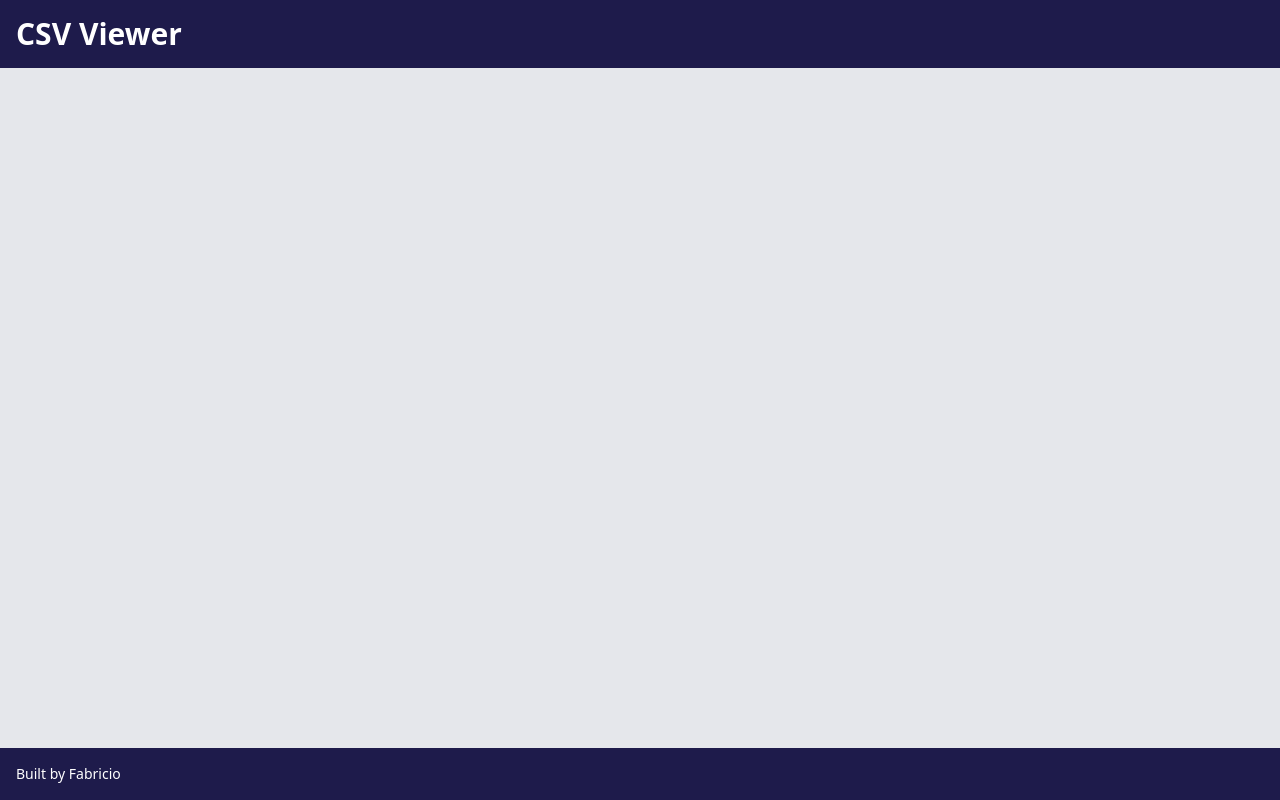
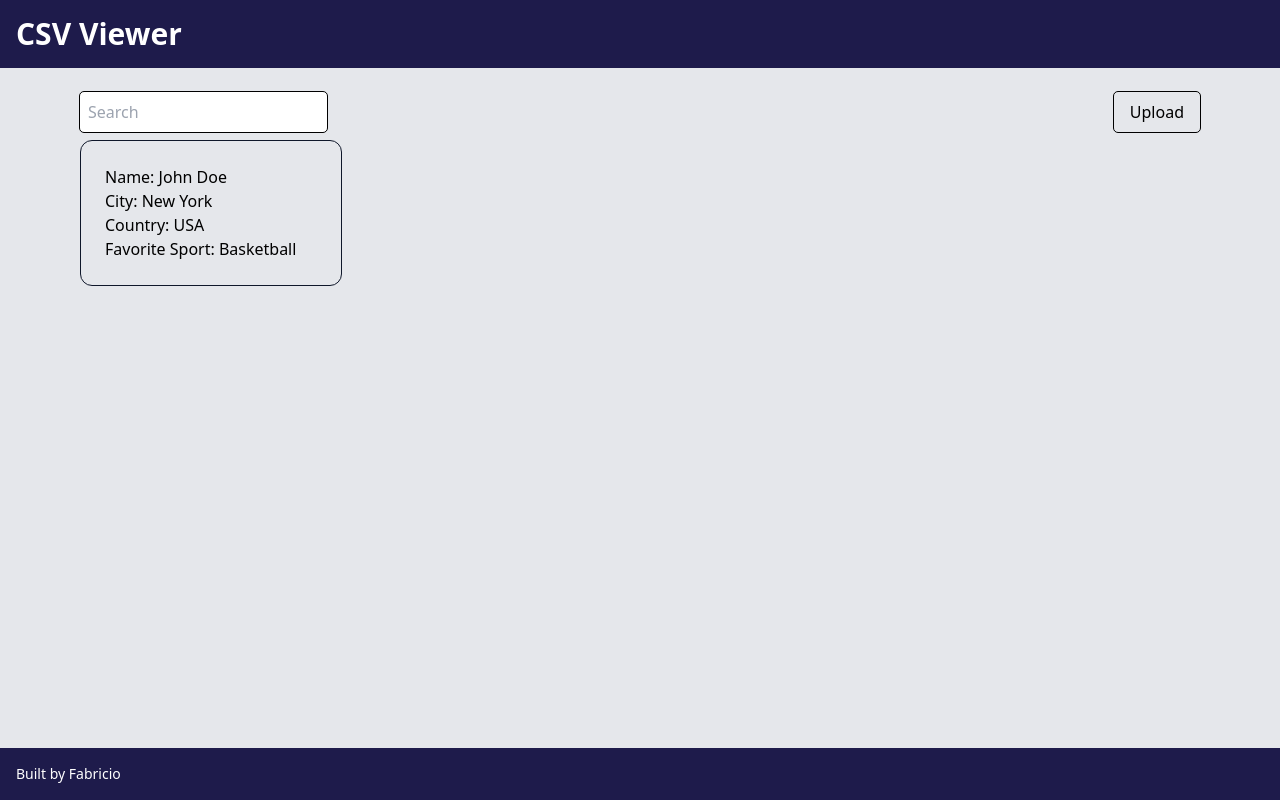
Before and after one commit to fabriciored/csv-viewer, a React (Vite) app in the folder frontend/: page / in a window 1280 px wide. Built offline with nearby package versions, Linux system fonts and the light colour scheme.

Commit message:
feat: data view component

```diff
--- a/frontend/src/App.tsx
+++ b/frontend/src/App.tsx
@@ -1,3 +1,4 @@
+import Dataview from "./components/dataview"
 import Layout from "./layout"
 import MainPage from "./pages/main"
 
@@ -5,6 +6,7 @@ function App() {
   return (
     <Layout>
     <MainPage>
+      <Dataview/>
     </MainPage>
     </Layout>
   )
--- /dev/null
+++ b/frontend/src/components/dataview/datagrid/index.tsx
@@ -0,0 +1,28 @@
+import Card from '../../card'
+import { User } from '../../../entities/user'
+
+interface DatagridProps {
+  data: Array<User>
+}
+
+function Datagrid(props: DatagridProps) {
+  return (
+    <div className='grid grid-cols-4 gap-6 w-full'>
+      {props.data.map((user => {
+        return (
+          <Card
+            key={user.id}
+            name={user.name}
+            city={user.city}
+            country={user.country}
+            favoriteSport={user.favoriteSport}
+          />
+        )
+      })
+    )}
+
+    </div>
+  )
+}
+
+export default Datagrid
--- /dev/null
+++ b/frontend/src/components/dataview/index.tsx
@@ -0,0 +1,81 @@
+import { ChangeEvent, useEffect, useState } from "react";
+import Datagrid from "./datagrid";
+
+function Dataview() {
+  const [data, setData] = useState([
+    {
+      id: `1`,
+      name: `John Doe`,
+      city: `New York`,
+      country: `USA`,
+      favoriteSport: `Basketball`,
+    },
+  ]);
+
+  const [searchQuery, setSearchQuery] = useState("");
+
+  const handleFileChange = (event: ChangeEvent<HTMLInputElement>) => {
+    if (event.target.files && (event.target.files?.length as number) > 0) {
+      const file = event.target.files[0] as File;
+      console.log(file.type);
+      if (file.type !== "text/csv") {
+        alert("Only CSV files are allowed.");
+        return;
+      }
+      setShowFileInput(false);
+      alert(`Selected file: ${file.name}`);
+    }
+  };
+
+  const [showFileInput, setShowFileInput] = useState(false);
+
+  const handleSearchQueryUpdate = (event: ChangeEvent<HTMLInputElement>) => {
+    const inputValue = event.target.value;
+    setSearchQuery(inputValue);
+  };
+
+  useEffect(() => {}, [searchQuery, data]);
+
+  return (
+    <div className="min-w-full px-20">
+      <div className="w-full my-2 flex justify-between">
+        <input
+          className="outline outline-1 p-2 rounded"
+          type="text"
+          placeholder="Search"
+          onChange={handleSearchQueryUpdate}
+        />
+        <button
+          onClick={() => {
+            setData([]);
+            setShowFileInput(!showFileInput);
+          }}
+          className={
+            !showFileInput
+              ? "outline outline-1 py-2 px-4 rounded duration-300"
+              : "outline outline-1 py-2 px-4 rounded duration-300 bg-gray-300"
+          }
+        >
+          Upload
+        </button>
+      </div>
+      {showFileInput && data.length == 0 ? (
+        <input
+          type="file"
+          accept=".csv"
+          onChange={handleFileChange}
+          style={{ display: "block", marginTop: "10px" }}
+        />
+      ) : null}
+      {data ? (
+        <Datagrid data={data} />
+      ) : (
+        <div className="text-center h-full p-10 flex flex-col items-center justify-center">
+          <p>Upload your CSV file to see its data.</p>
+        </div>
+      )}
+    </div>
+  );
+}
+
+export default Dataview;
--- /dev/null
+++ b/frontend/src/entities/user.ts
@@ -0,0 +1,7 @@
+export interface User {
+    id: string;
+    name: string;
+    city: string;
+    country: string;
+    favoriteSport: string;
+}
```
